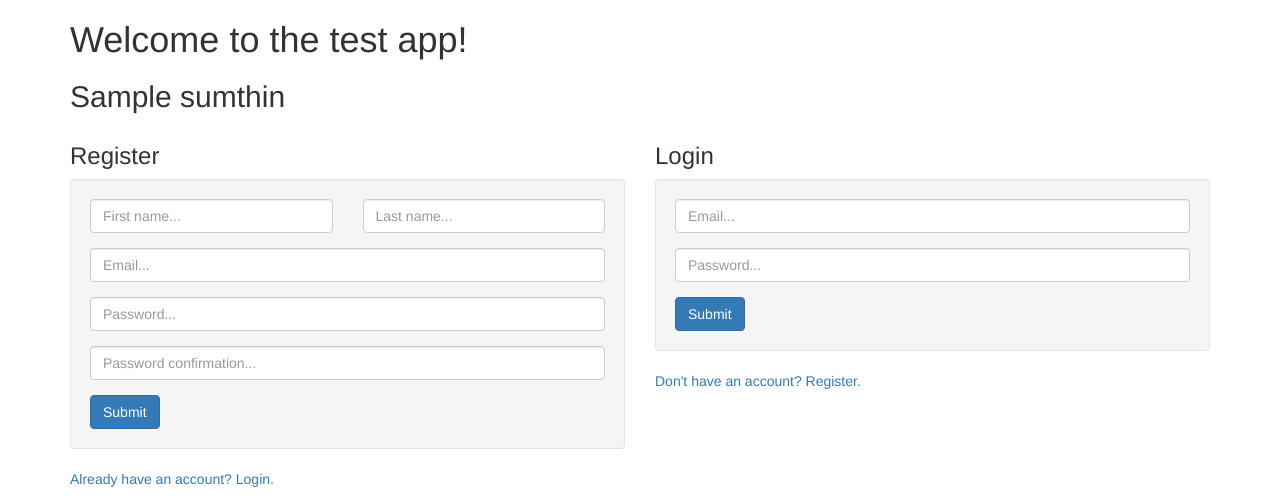
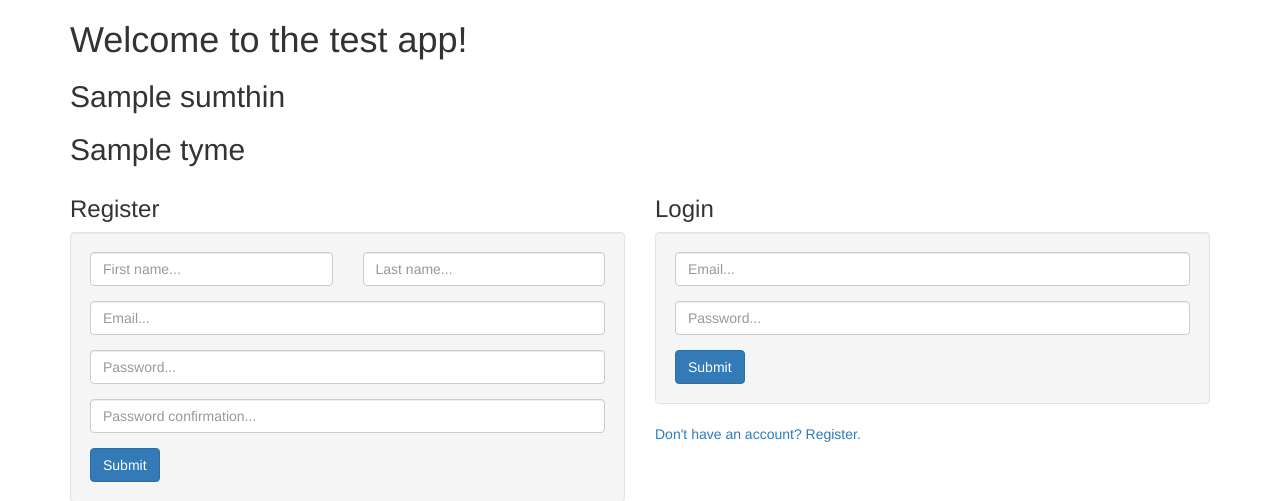
Before and after one commit to mpedersen2054/python_blackbelt, a Django app: template apps/log_and_reg/templates/log_and_reg/index.html in a window 1280 px wide. Shown: the top 501 px of the page. Run offline with Django 3.2, Linux system fonts and the light colour scheme; the template is opened without the code that fills it: most values are stand-ins (such as "Sample title", 1, 10 or a date in 2020); some libraries are stand-ins or nearby versions.

Commit message:
make sure datetime works

```diff
--- a/apps/log_and_reg/templates/log_and_reg/index.html
+++ b/apps/log_and_reg/templates/log_and_reg/index.html
@@ -9,6 +9,7 @@
     <div class="col-md-12">
       <h1>Welcome to the test app!</h1>
       <h2>{{sumthin}}</h2>
+      <h2>{{tyme}}</h2>
     </div>
   </div>
 
--- a/apps/log_and_reg/views.py
+++ b/apps/log_and_reg/views.py
@@ -2,6 +2,7 @@ from django.shortcuts import render, redirect
 from django.contrib import messages
 from django.core.urlresolvers import reverse
 import bcrypt
+import datetime
 from .models import User
 
 # Create your views here.
@@ -10,7 +11,8 @@ def index(request):
     #     request.session['user_id'] = None
     sumthin = bcrypt.hashpw('sumtin'.encode(), bcrypt.gensalt())
     context = {
-        'sumthin': sumthin
+        'sumthin': sumthin,
+        'tyme': datetime.datetime.now
     }
     return render(request, 'log_and_reg/index.html', context)
 
```
